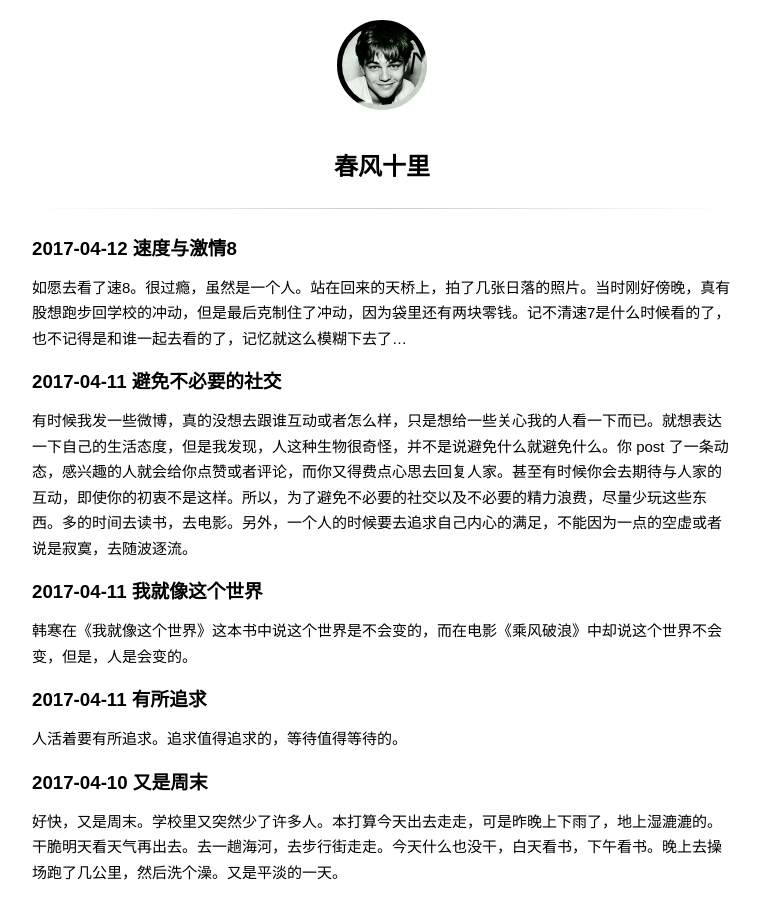
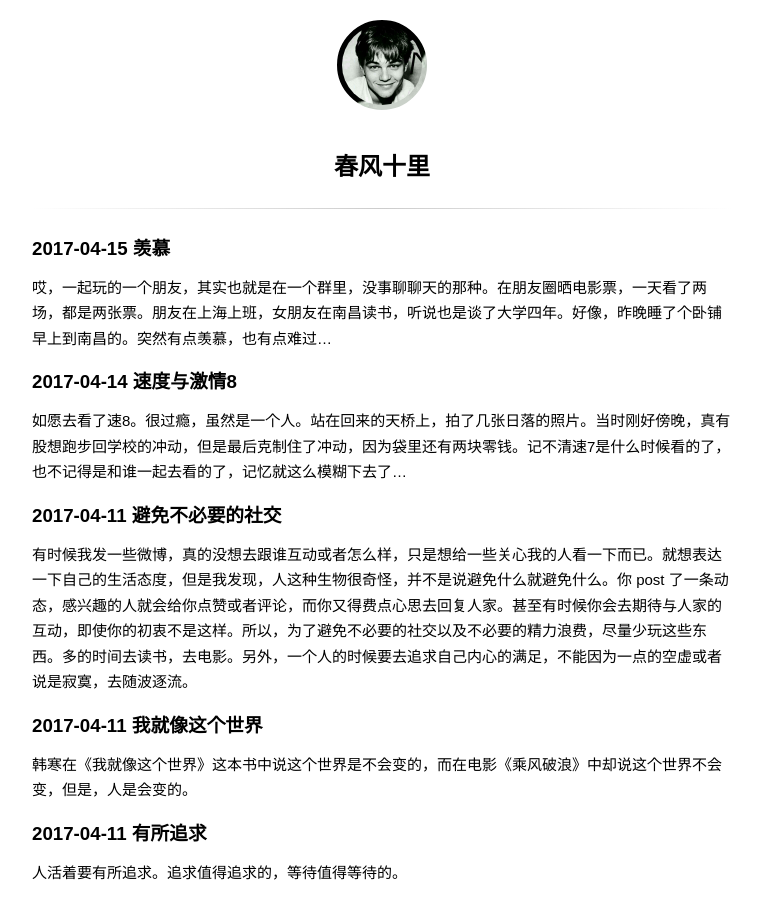
Before and after one commit to wuchangfeng/wuchangfeng.github.io, a Jekyll site: the page built from diary.md, in a window 1280 px wide and 900 px high. Shown: the whole window, without its empty margins (258-1019 px from the left). Built offline with Jekyll 4.4.1, drawn with Linux system fonts in a browser that asks for light colours; some web fonts are replaced; comment, search, counter and statistics services are not loaded.

Commit message:
blog update

```diff
--- a/diary.md
+++ b/diary.md
@@ -2,7 +2,11 @@
 title: 春风十里
 ---
 
-### 2017-04-12 速度与激情8
+### 2017-04-15 羡慕
+
+哎，一起玩的一个朋友，其实也就是在一个群里，没事聊聊天的那种。在朋友圈晒电影票，一天看了两场，都是两张票。朋友在上海上班，女朋友在南昌读书，听说也是谈了大学四年。好像，昨晚睡了个卧铺早上到南昌的。突然有点羡慕，也有点难过...
+
+### 2017-04-14 速度与激情8
 
 如愿去看了速8。很过瘾，虽然是一个人。站在回来的天桥上，拍了几张日落的照片。当时刚好傍晚，真有股想跑步回学校的冲动，但是最后克制住了冲动，因为袋里还有两块零钱。记不清速7是什么时候看的了，也不记得是和谁一起去看的了，记忆就这么模糊下去了...
 
```
